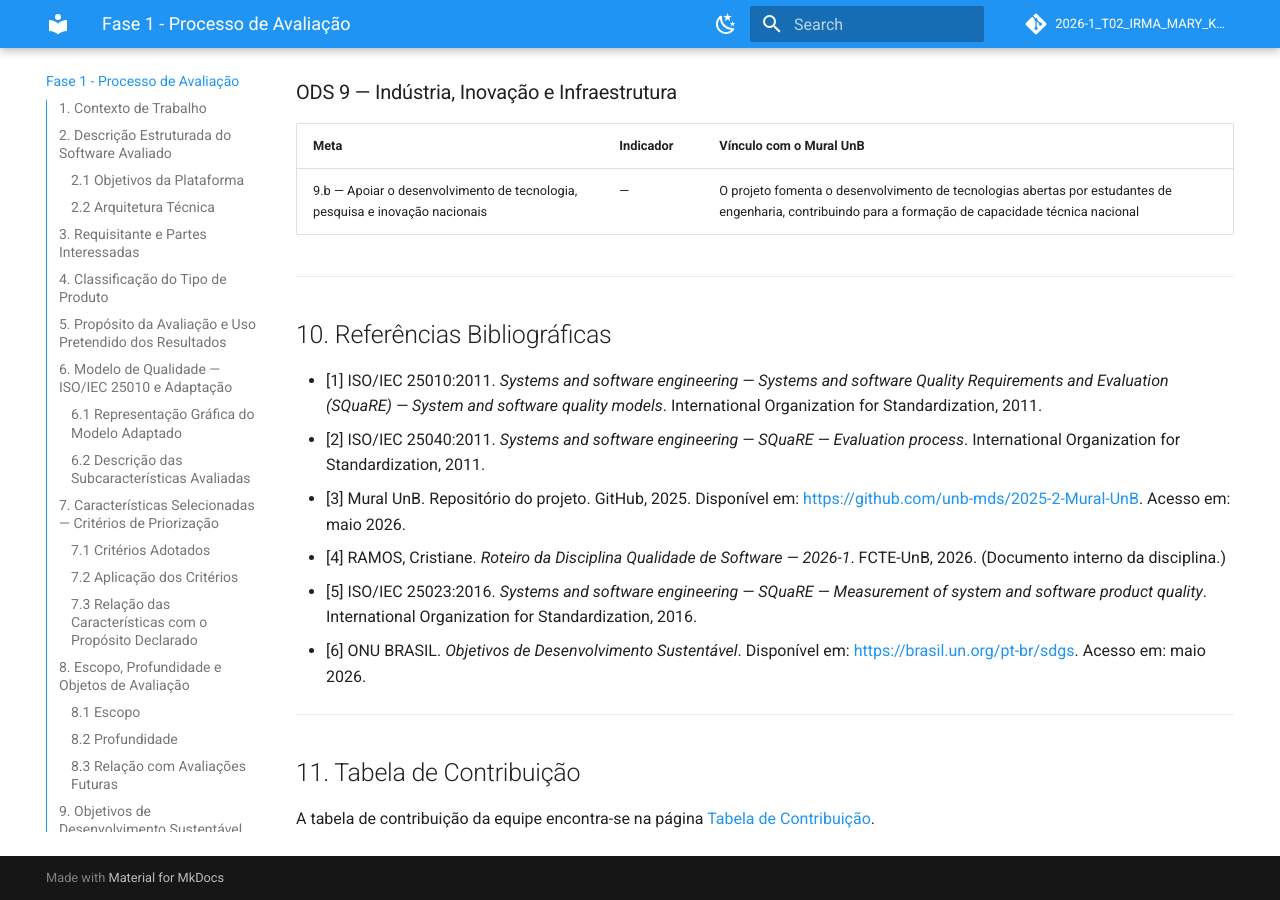
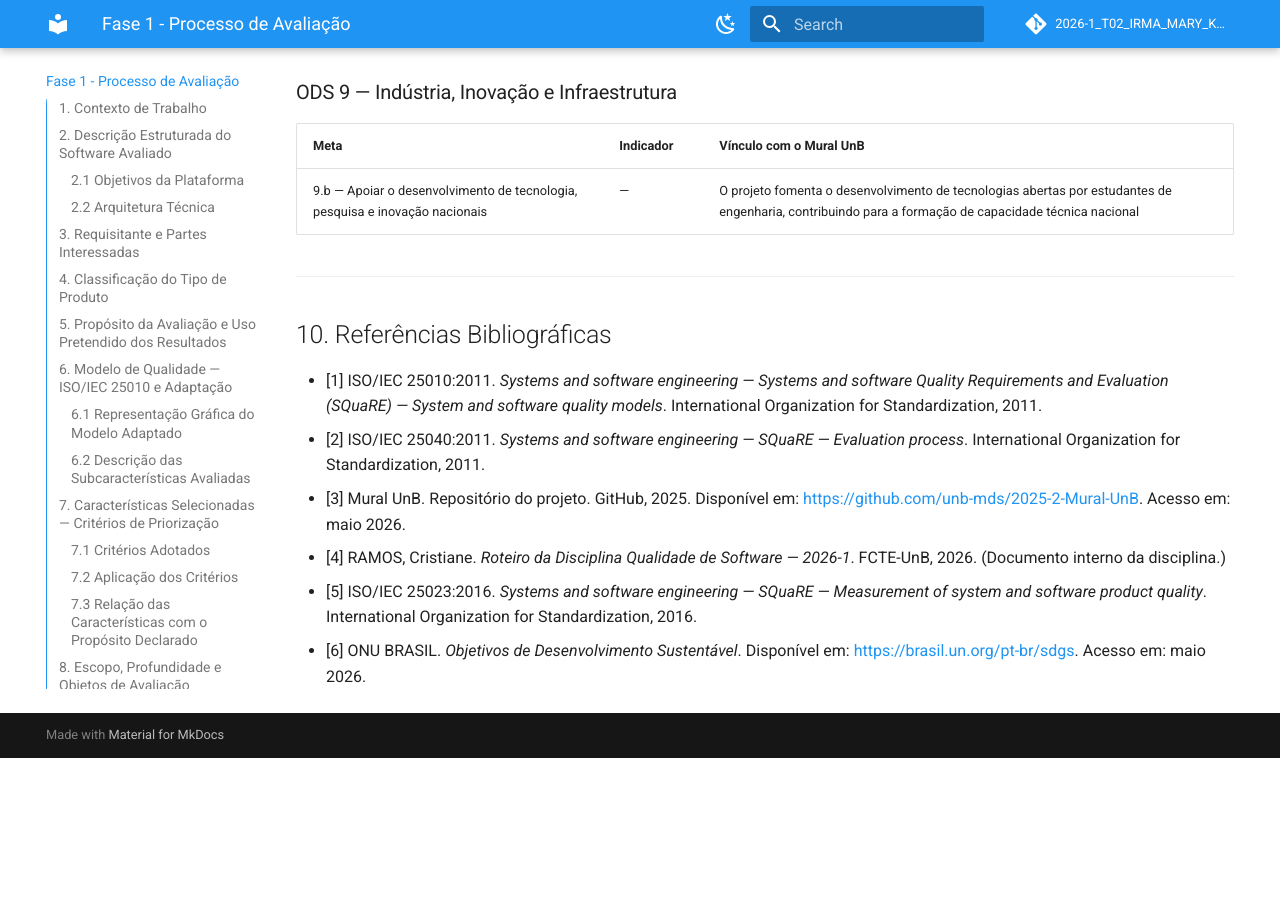
Before and after one commit to FCTE-Qualidade-de-Software-1/2026-1_T02_IRMA_MARY_KELLER, an MkDocs documentation site: the page built from docs/fase1.md, in a window 1280 px wide and 900 px high, scrolled down 6976 px. Built offline with MkDocs 1.6.1 and Material for MkDocs 9.7.7, drawn with Linux system fonts in a browser that asks for light colours; comment, search, counter and statistics services are not loaded; after the commit the page ends 7734 px from its top, so only the background shows below that.

Commit message:
docs: atualiza fase1.md

```diff
--- a/docs/fase1.md
+++ b/docs/fase1.md
@@ -236,9 +236,3 @@ O Mural UnB conecta-se a objetivos da Agenda 2030 da ONU [6] que são diretament
 - [4] RAMOS, Cristiane. *Roteiro da Disciplina Qualidade de Software — 2026-1*. FCTE-UnB, 2026. (Documento interno da disciplina.)
 - [5] ISO/IEC 25023:2016. *Systems and software engineering — SQuaRE — Measurement of system and software product quality*. International Organization for Standardization, 2016.
 - [6] ONU BRASIL. *Objetivos de Desenvolvimento Sustentável*. Disponível em: [https://brasil.un.org/pt-br/sdgs](https://brasil.un.org/pt-br/sdgs). Acesso em: maio 2026.
-
----
-
-## 11. Tabela de Contribuição
-
-A tabela de contribuição da equipe encontra-se na página [Tabela de Contribuição](contribuicao.md).
```
